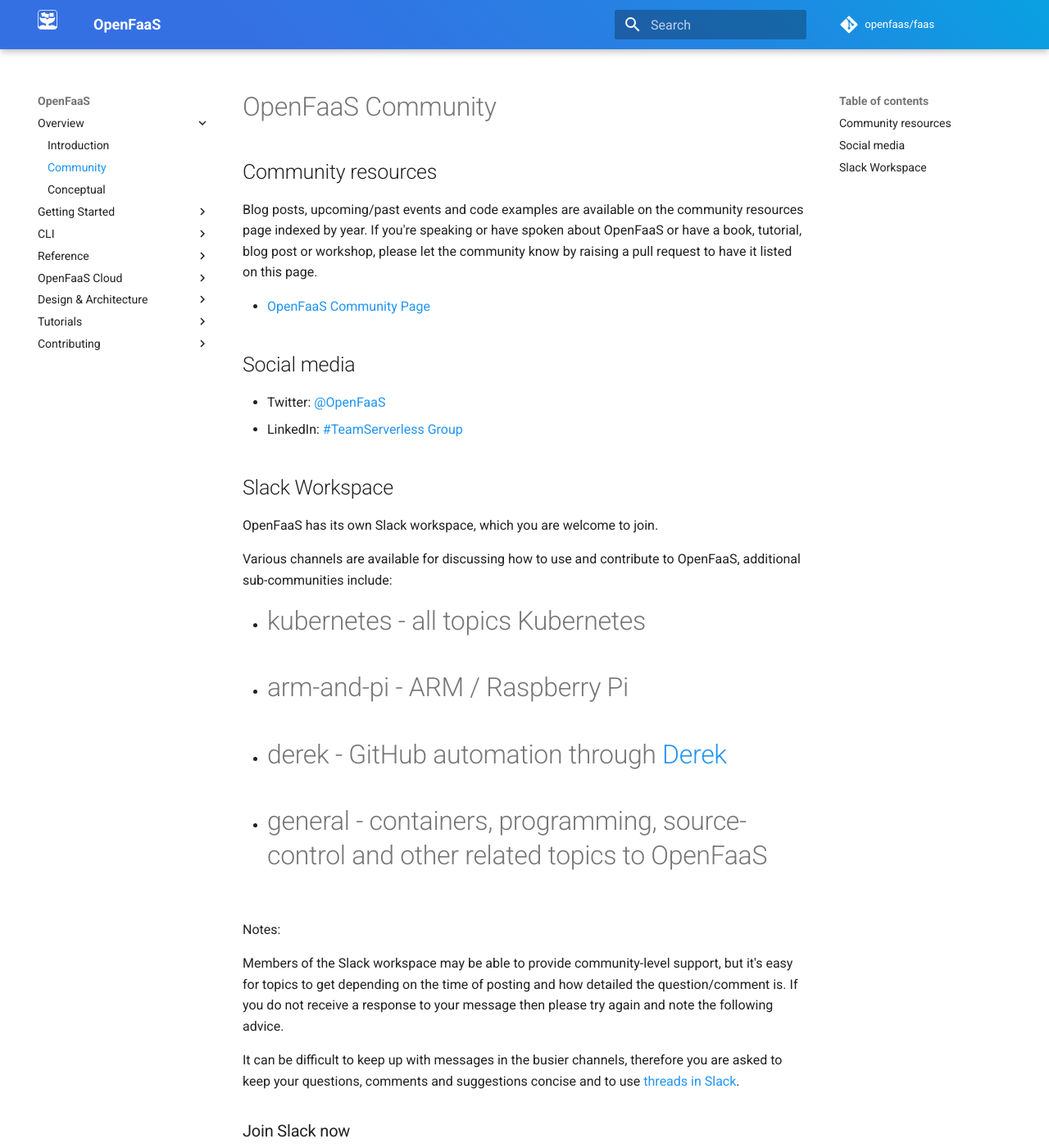
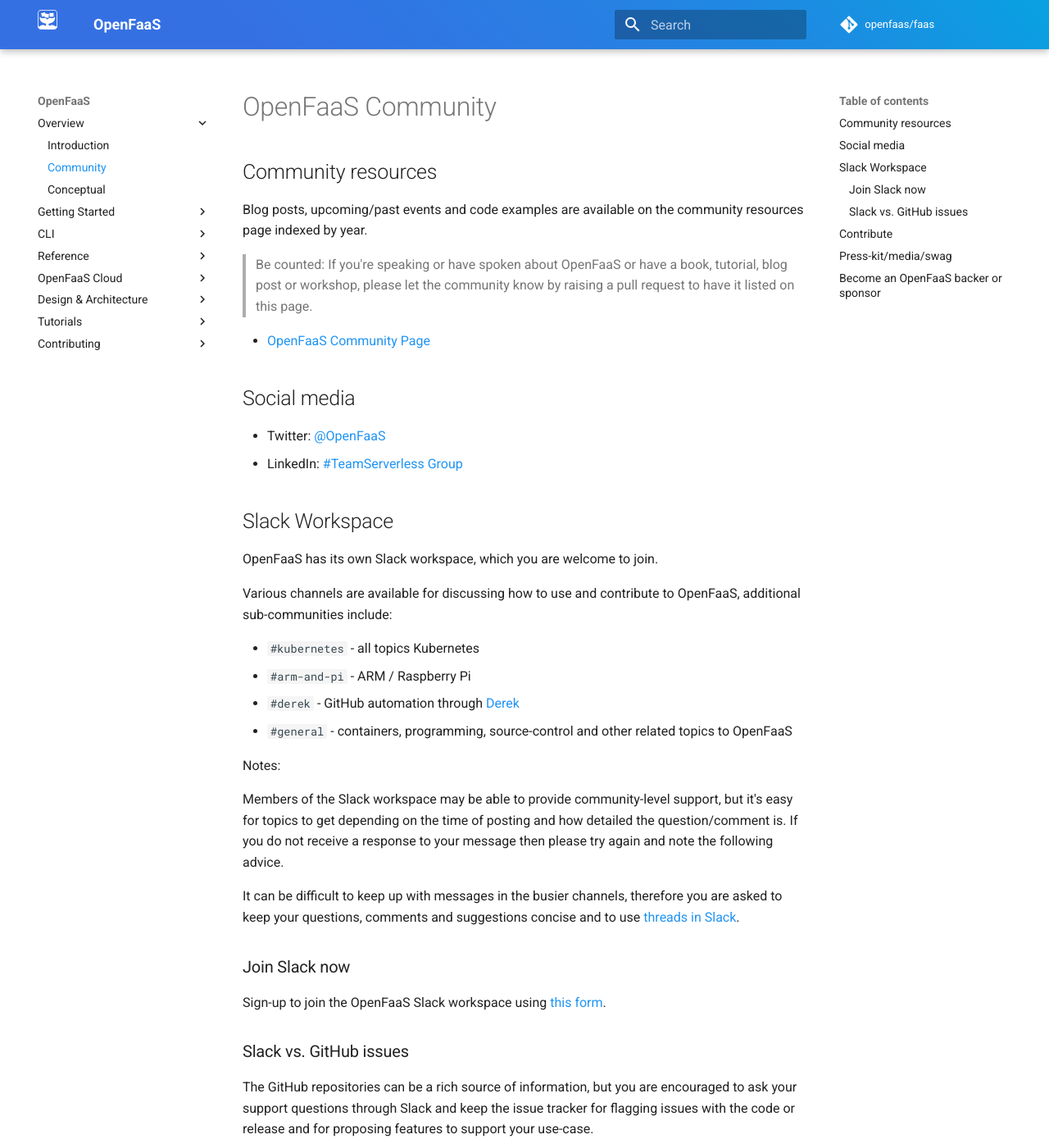
Before and after one commit to openfaas/docs, an MkDocs documentation site: the page built from docs/community.md, in a window 1280 px wide and 1400 px high. Shown: the whole window at 82% size. Built offline with MkDocs 1.6.1 and Material for MkDocs 9.7.7, drawn with Linux system fonts in a browser that asks for light colours; comment, search, counter and statistics services are not loaded.

Commit message:
Fix bullets
Signed-off-by: Alex Ellis <alexellis2@gmail.com>

```diff
--- a/docs/community.md
+++ b/docs/community.md
@@ -2,7 +2,9 @@
 
 ## Community resources
 
-Blog posts, upcoming/past events and code examples are available on the community resources page indexed by year. If you're speaking or have spoken about OpenFaaS or have a book, tutorial, blog post or workshop, please let the community know by raising a pull request to have it listed on this page.
+Blog posts, upcoming/past events and code examples are available on the community resources page indexed by year.
+
+> Be counted: If you're speaking or have spoken about OpenFaaS or have a book, tutorial, blog post or workshop, please let the community know by raising a pull request to have it listed on this page.
 
 * [OpenFaaS Community Page](https://github.com/openfaas/faas/blob/master/community.md)
 
@@ -17,10 +19,10 @@ OpenFaaS has its own Slack workspace, which you are welcome to join.
 
 Various channels are available for discussing how to use and contribute to OpenFaaS, additional sub-communities include:
 
-* #kubernetes - all topics Kubernetes
-* #arm-and-pi - ARM / Raspberry Pi
-* #derek - GitHub automation through [Derek](https://github.com/alexellis/derek)
-* #general - containers, programming, source-control and other related topics to OpenFaaS
+* `#kubernetes` - all topics Kubernetes
+* `#arm-and-pi` - ARM / Raspberry Pi
+* `#derek` - GitHub automation through [Derek](https://github.com/alexellis/derek)
+* `#general` - containers, programming, source-control and other related topics to OpenFaaS
 
 Notes:
 
```
